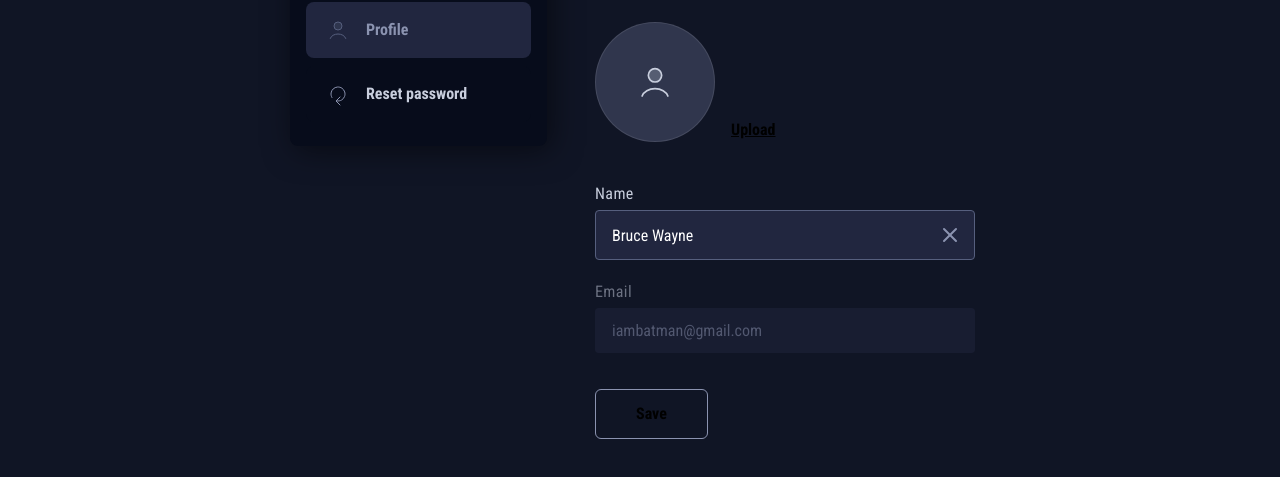
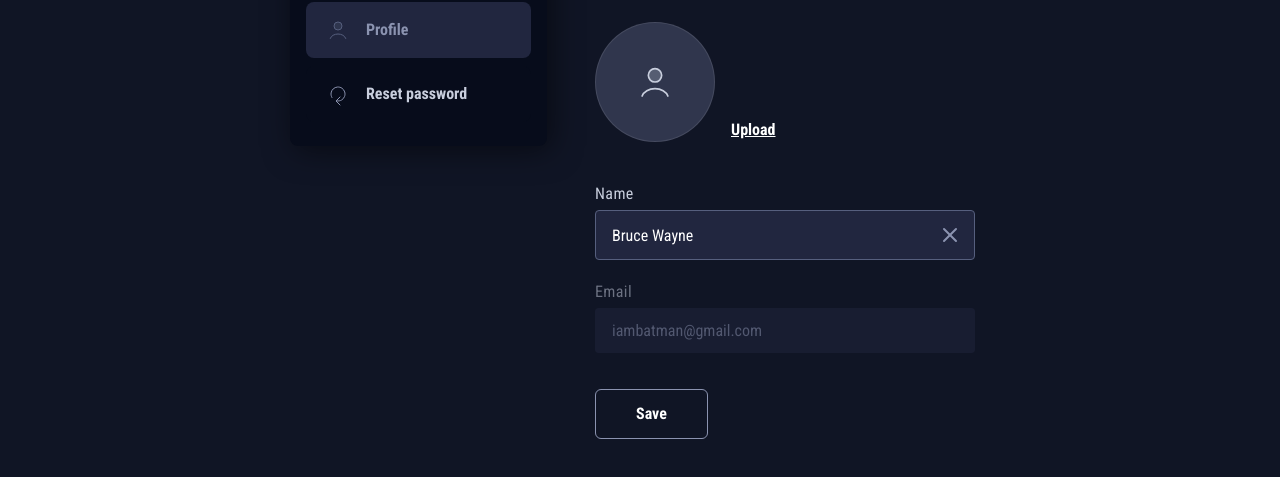
Before and after one commit to fsd10-finalproject2/minor-cineplex-app, a Vue app: page /account/profile in a window 1280 px wide. Shown: the part 283-760 px from the top of the page. Built offline with nearby package versions, Linux system fonts and the light colour scheme.

Commit message:
Update CustomButton.vue

```diff
--- a/src/components/ui/CustomButton.vue
+++ b/src/components/ui/CustomButton.vue
@@ -27,17 +27,17 @@ const variantMap = {
   `,
 
   secondary: `
-    bg-transparent border border-gray-300 text-black py-2 px-7
+    bg-transparent border border-gray-300  py-2 px-7
     enabled:hover:bg-gray-200 enabled:active:bg-gray-300
-    dark:text-white dark:border-gray-600
+    text-white dark:border-gray-600
     enabled:dark:hover:bg-gray-700 enabled:dark:active:bg-gray-600
     disabled:opacity-50 disabled:cursor-not-allowed
   `,
 
   ghost: `
-    text-black underline px-0
+    underline px-0
     enabled:hover:text-gray-600 enabled:active:text-gray-800
-    dark:text-white enabled:dark:hover:text-gray-300
+    text-white enabled:dark:hover:text-gray-300
     disabled:opacity-50 disabled:cursor-not-allowed disabled:hover:text-black  disabled:dark:hover:text-white
   `,
 } as const
```
